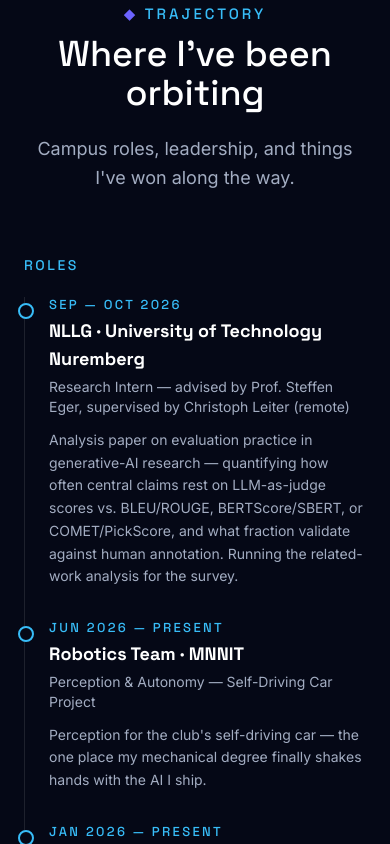
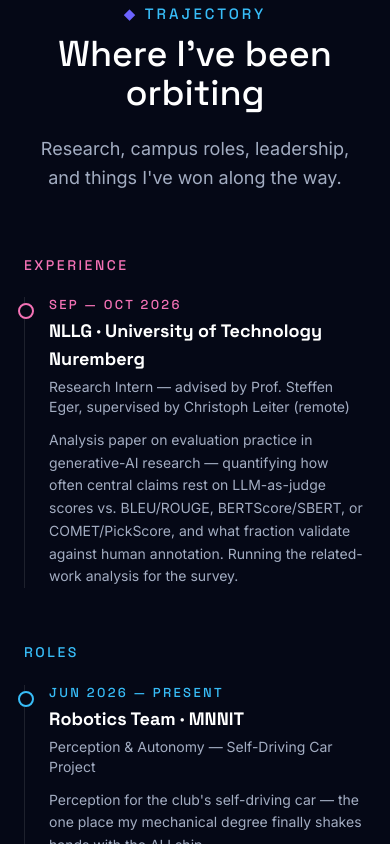
Before and after one commit to Jaya242/mission-universe, a React (Vite) app: page / in a window 390 px wide. Shown: the part 8640-9484 px from the top of the page. Built offline with nearby package versions, Linux system fonts and the light colour scheme.

Commit message:
Split Trajectory into 3 columns; give research its own column
Adds a dedicated Experience column (pink accent) for the NLLG
research internship, separate from campus Roles and Achievements.
Grid is md:grid-cols-2 lg:grid-cols-3 for responsive stacking.

```diff
--- a/src/components/Experience.jsx
+++ b/src/components/Experience.jsx
@@ -1,12 +1,15 @@
 import Section from './Section.jsx'
 
-const entries = [
+const experience = [
   {
     when: 'Sep — Oct 2026',
     where: 'NLLG · University of Technology Nuremberg',
     role: 'Research Intern — advised by Prof. Steffen Eger, supervised by Christoph Leiter (remote)',
     notes: 'Analysis paper on evaluation practice in generative-AI research — quantifying how often central claims rest on LLM-as-judge scores vs. BLEU/ROUGE, BERTScore/SBERT, or COMET/PickScore, and what fraction validate against human annotation. Running the related-work analysis for the survey.'
-  },
+  }
+]
+
+const entries = [
   {
     when: 'Jun 2026 — present',
     where: 'Robotics Team · MNNIT',
@@ -54,9 +57,24 @@
       id="experience"
       eyebrow="Trajectory"
       title="Where I've been orbiting"
-      sub="Campus roles, leadership, and things I've won along the way."
+      sub="Research, campus roles, leadership, and things I've won along the way."
     >
-      <div className="grid md:grid-cols-2 gap-14">
+      <div className="grid md:grid-cols-2 lg:grid-cols-3 gap-14">
+        <div>
+          <div className="eyebrow text-brand-pink mb-6">Experience</div>
+          <ol className="relative border-l border-white/10 space-y-8 pl-6">
+            {experience.map((e, i) => (
+              <li key={i} className="relative">
+                <span className="absolute -left-[31px] top-1.5 w-4 h-4 rounded-full bg-bg border-2 border-brand-pink" />
+                <div className="eyebrow-sm text-brand-pink">{e.when}</div>
+                <div className="font-head text-lg md:text-xl mt-1 font-bold">{e.where}</div>
+                <div className="text-dim text-sm mt-1">{e.role}</div>
+                {e.notes && <p className="text-dim mt-3 leading-relaxed max-w-md text-sm">{e.notes}</p>}
+              </li>
+            ))}
+          </ol>
+        </div>
+
         <div>
           <div className="eyebrow text-brand-blue mb-6">Roles</div>
           <ol className="relative border-l border-white/10 space-y-8 pl-6">
```
